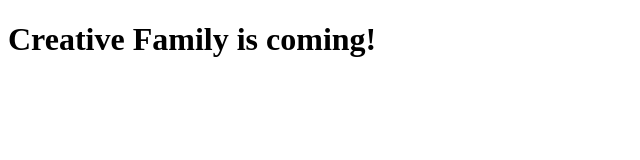
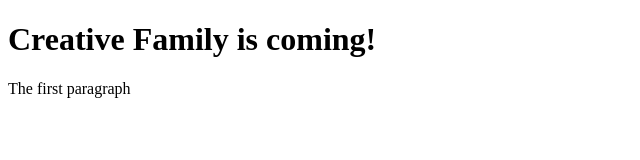
Before and after one commit to dzmitry-stramavus/creative-family, a plain HTML site: page index.html in a window 1280 px wide. Shown: the whole page, without its empty margins (0-640 px from the left). Drawn offline with Linux system fonts and the light colour scheme.

Commit message:
add paragraph

```diff
--- a/index.html
+++ b/index.html
@@ -9,5 +9,6 @@
 </head>
 <body>
   <h1>Creative Family is coming!</h1>
+  <p>The first paragraph</p>
 </body>
 </html>
```
